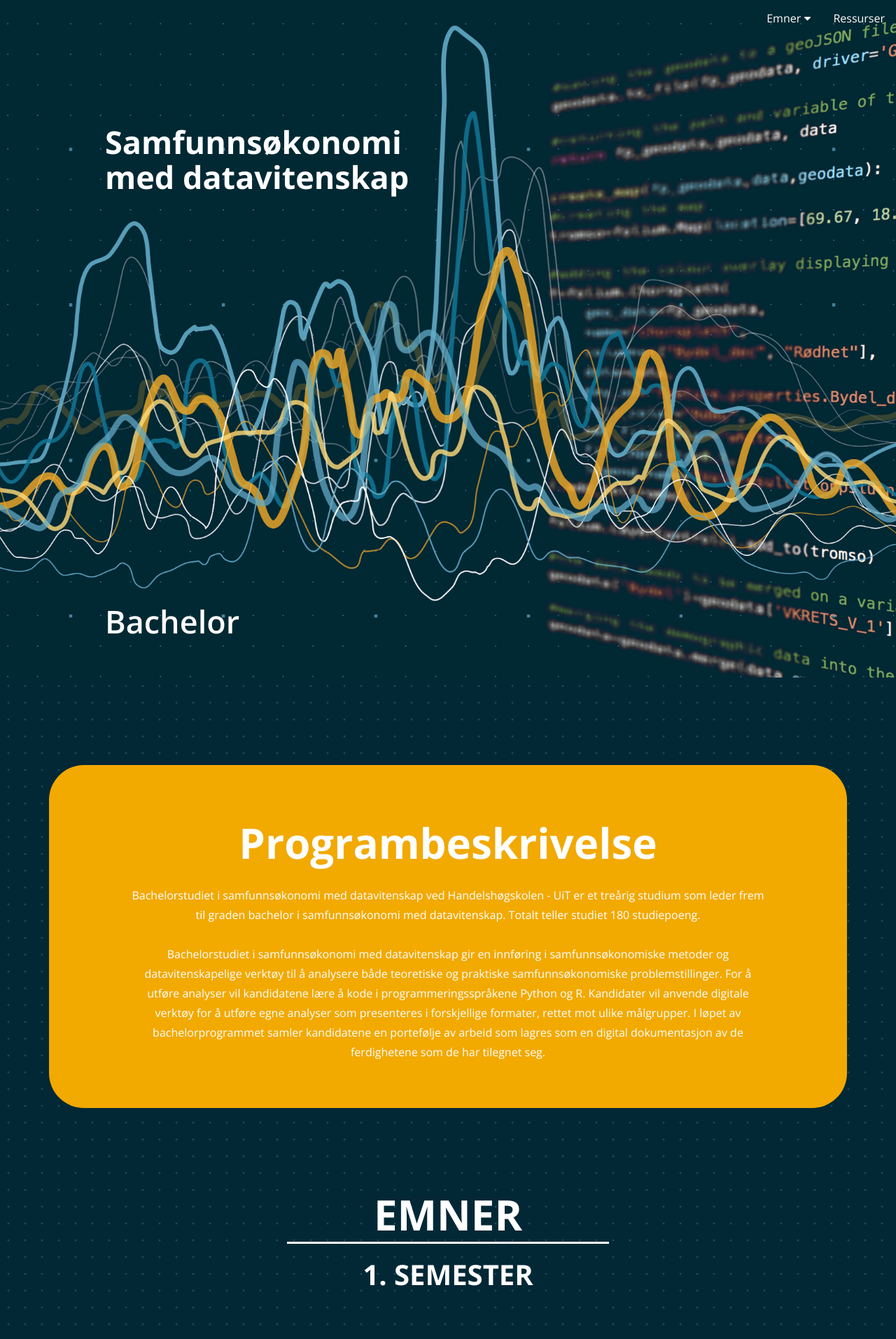
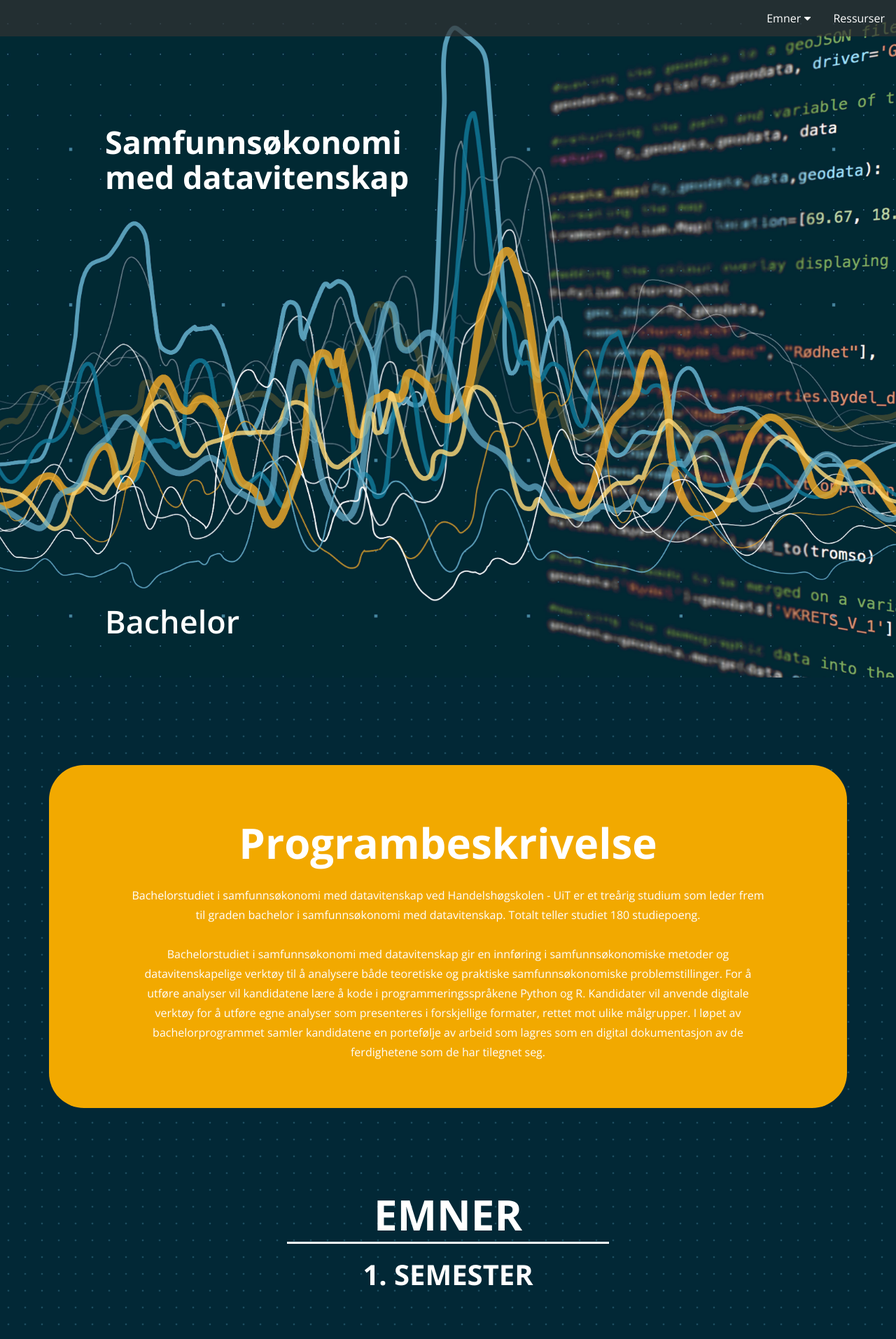
Before and after one commit to uit-econ/uit-econ.github.io, a Jekyll site: the page built from index.md, in a window 1280 px wide. Shown: the top 1913 px of the page at 70% size. Built offline with Jekyll 4.4.1, drawn with Linux system fonts in a browser that asks for light colours.

Commit message:
Update navheader.html

```diff
--- a/_includes/navheader.html
+++ b/_includes/navheader.html
@@ -52,7 +52,7 @@
 /* Navbar container */
 .topbar {
   overflow: hidden;
-  background-color:rgba(51,51,51,51,0.7);
+  background-color: rgba(51,51,51,0.7);
 }
 
 /* Links inside the navbar */
```
